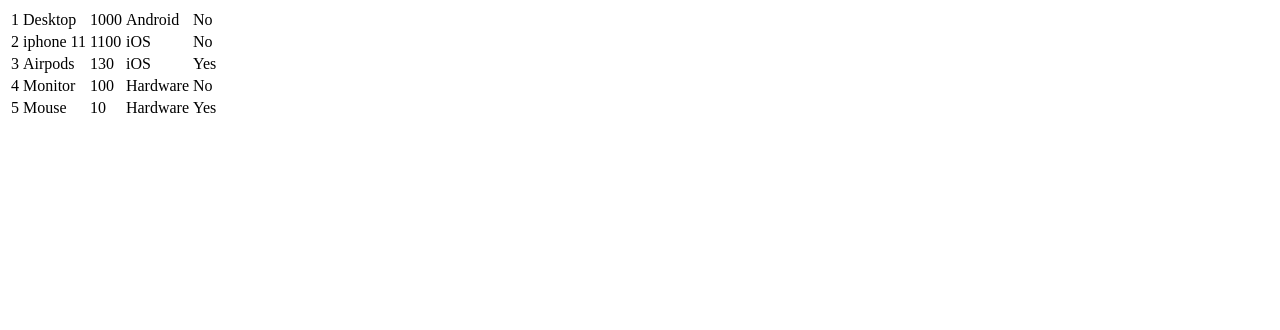
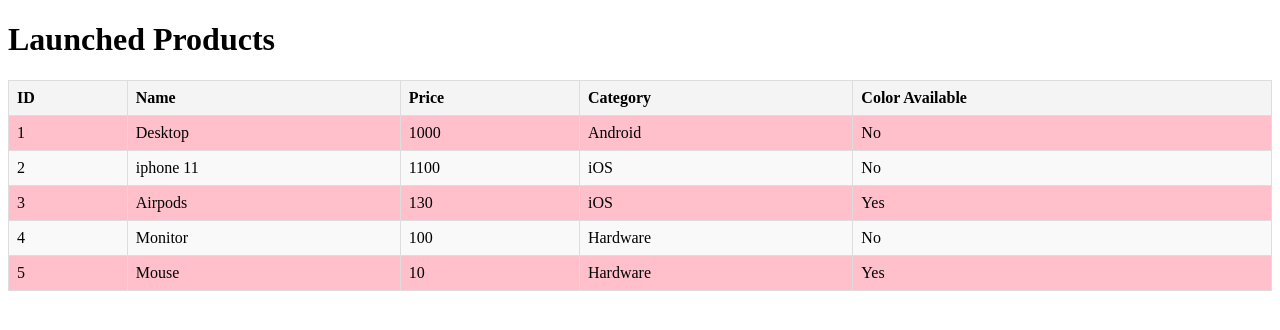
Before and after one commit to Aryanparmar123/Aryan_Parmar_Learning_Angular_new, an Angular app: page / in a window 1280 px wide. Shown: the top 330 px of the page. Built offline with nearby package versions, Linux system fonts and the light colour scheme.

Commit message:
Updated css files and applied color on products. Step 12 completed.

```diff
--- a/src/app/app.component.html
+++ b/src/app/app.component.html
@@ -14,6 +14,7 @@
 <!--  <hr>-->
 <!--</div>-->
 
+<h1> {{title}}</h1>
 <app-content-list></app-content-list>
 
 
--- a/src/app/app.component.ts
+++ b/src/app/app.component.ts
@@ -1,20 +1,13 @@
 import { Component } from '@angular/core';
-import { RouterOutlet } from '@angular/router';
-import { Product } from './Shared/models/product';
-import {CommonModule} from '@angular/common';
 import {ContentListComponent} from './content-list/content-list.component';
 
 @Component({
   selector: 'app-root',
-  imports: [RouterOutlet, CommonModule, ContentListComponent],
+  imports: [ContentListComponent],
   templateUrl: './app.component.html',
   standalone: true,
-  styleUrl: './app.component.css'
+  styleUrl: './app.component.scss'
 })
 export class AppComponent {
-  products: Product[] = [
-    { id: 1, name: "Laptop", price: 120, category: "Electronics", color: "Black" },
-    { id: 2, name: "Phone", price: 8900, category: "Electronics", color: "Black" },
-    { id: 3, name: "Chair", price: 1250, category: "Furniture", color: "White" }
-  ];
+  title = 'Launched Products';
 }
--- a/src/app/content-list/content-list.component.html
+++ b/src/app/content-list/content-list.component.html
@@ -1,8 +1,17 @@
 <div>
   <table>
+    <thead>
+    <tr>
+      <th>ID</th>
+      <th>Name</th>
+      <th>Price</th>
+      <th>Category</th>
+      <th>Color Available</th>
+    </tr>
+    </thead>
     <tbody>
-    <tr *ngFor = "let product of productList">
-
+    <tr *ngFor = "let product of productList; let i = index"
+        [ngClass]="{ 'even': i % 2 === 0, 'odd': i % 2 !== 0 }">
       <td>{{ product.id }}</td>
       <td>{{ product.name }}</td>
       <td>{{ product.price }}</td>
--- a/src/app/content-list/content-list.component.scss
+++ b/src/app/content-list/content-list.component.scss
@@ -0,0 +1,46 @@
+//Styles provided by ChatGpt
+.container {
+  margin: 20px;
+}
+
+h2 {
+  text-align: center;
+}
+
+table {
+  width: 100%;
+  border-collapse: collapse;
+  margin: 20px 0;
+}
+
+th, td {
+  border: 1px solid #ddd;
+  padding: 8px;
+  text-align: left;
+}
+
+th {
+  background-color: #f4f4f4;
+}
+
+tr:nth-child(even) {
+  background-color: #f9f9f9;
+}
+
+tr:hover {
+  background-color: #f1f1f1;
+}
+
+.even {
+  background-color: pink;
+}
+
+.odd {
+  background-color: teal;
+}
+
+.even, .odd {
+  padding: 10px;
+  margin: 5px 0;
+  border-radius: 5px;
+}
--- a/src/app/content-list/content-list.component.ts
+++ b/src/app/content-list/content-list.component.ts
@@ -1,6 +1,5 @@
 import { Component } from '@angular/core';
-import {NgForOf} from '@angular/common';
-import {ContentListItemComponent} from '../content-list-item/content-list-item.component';
+import {NgClass, NgForOf} from '@angular/common';
 import {Product} from '../Shared/models/product';
 
 @Component({
@@ -8,7 +7,8 @@
   standalone: true,
   imports: [
     NgForOf,
-    ContentListItemComponent,
+    NgForOf,
+    NgClass
   ],
   templateUrl: './content-list.component.html',
   styleUrl: './content-list.component.scss'
```
Also changed, not shown: src/app/app.component.css (deleted), src/app/app.component.scss (added).
